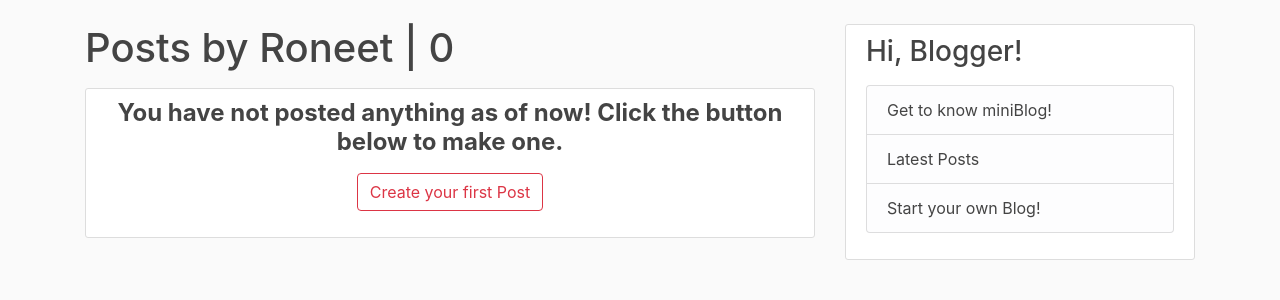
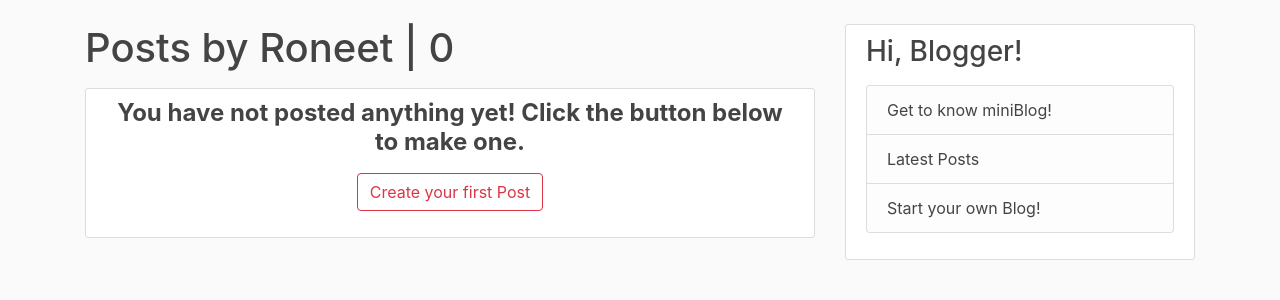
Before and after one commit to roneetsingh/miniBlog, a Flask app: page /user/Roneet in a window 1280 px wide. Shown: the part 56-356 px from the top of the page. Run offline with Flask 2, Linux system fonts and the light colour scheme; data comes from the database, SQL or seed files in the repository; both versions use the stored data as it was after the commit; some libraries are stand-ins or nearby versions.

Commit message:
Test Build 2

```diff
--- a/flaskblog/templates/user_posts.html
+++ b/flaskblog/templates/user_posts.html
@@ -18,7 +18,7 @@
     {%else%}
     <article class="media content-section">
       <div class="media-body text-center">
-        <h4 class="mb-3"><b>You have not posted anything as of now! Click the button below to make one.</b></h4>
+        <h4 class="mb-3"><b>You have not posted anything yet! Click the button below to make one.</b></h4>
         <a class="btn btn-outline-danger mb-3" href="{{ url_for('posts.new_post') }}">Create your first Post</a>
       </div>
     </article>
```
Also changed, not shown: flaskblog/blog.db.
